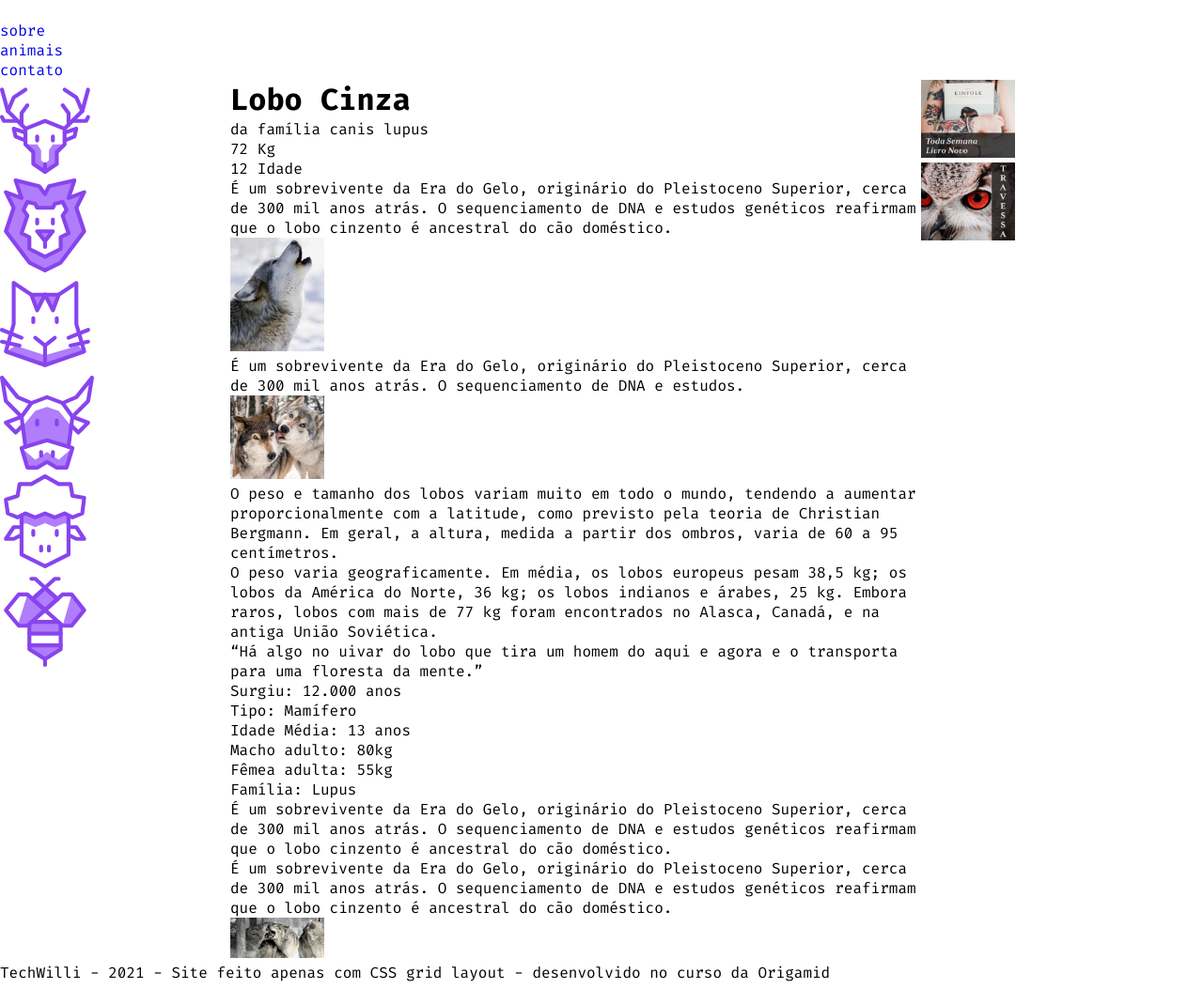
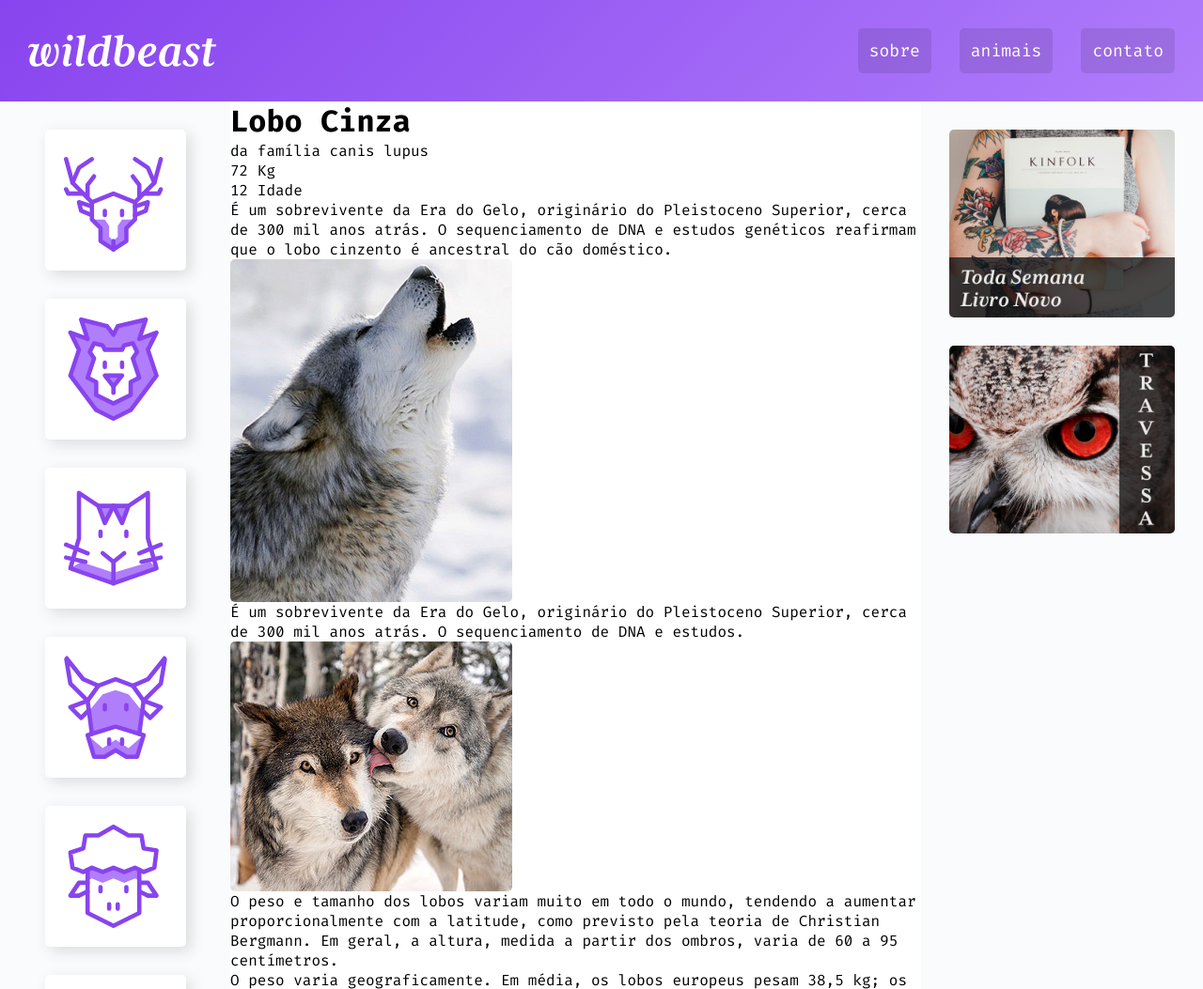
Before and after one commit to TechWilli/wildbeast-css-grid-layout, a plain HTML site: page index.html in a window 1280 px wide. Shown: the top 1053 px of the page at 94% size. Drawn offline with Linux system fonts and the light colour scheme.

Commit message:
Estiliza lateral de anúncios do site e footer

```diff
--- a/style/style.css
+++ b/style/style.css
@@ -1,4 +1,9 @@
 /* após finalização, aplicar opção para tema dark */
+:root {
+  --clean-gray: #FAFBFC;
+  --color-gradient: linear-gradient(135deg, #8844EE, #B07DFB);
+}
+
 * {
   box-sizing: border-box;
   margin: 0;
@@ -19,29 +24,101 @@
     'footer footer footer'
   ;
 }
-
+/* HEADER */
 .header {
   grid-area: header;
+  background: var(--color-gradient);
+  padding: 1.875rem;
+  display: grid;
+  grid-template-columns: 1fr auto;
+  align-items: center;
 }
 
+.logo {
+  max-width: 200px;
+}
+
+.header nav ul {
+  display: flex;
+  flex-wrap: wrap;
+}
+
+.header nav a {
+  display: block;
+  padding: 0.75rem;
+  color: white;
+  font-size: 1.125rem;
+  background-color: rgba(0, 0, 0, 0.1);
+  border-radius: 5px;
+  transition: 300ms;
+}
+
+.header nav a:hover {
+  background-color: rgba(0, 0, 0, 0.5);
+
+}
+
+/* li que vem depois de um elemento li. Dessa forma não fica a margin left no primeiro li tbm */
+.header li + li {
+  margin-left: 30px;
+}
+
+/* SIDENAV */
 .sidenav {
   grid-area: sidenav;
+  background-color: var(--clean-gray);
+  padding: 30px;
 }
 
+.sidenav li a {
+  display: block;
+  min-width: 60px;
+  max-width: 150px;
+  margin: 0 auto 30px auto;
+  background-color: white;
+  padding: 20px;
+  border-radius: 5px;
+  box-shadow: 5px 5px 15px 0px rgba(44, 44, 44, 0.15);
+  transition: 200ms ease-out;
+}
+
+.sidenav li a:hover {
+  background: #B07DFB;
+}
+
+/* CONTENT */
 .content {
   grid-area: content;
 }
 
+/* ANÚNCIOS */
 .anuncios {
   grid-area: anuncios;
+  display: grid;
+  grid-gap: 30px;
+  align-content: start; /* para nao deixar as linhas com tamanho cheio */
+  background-color: var(--clean-gray);
+  padding: 30px;
 }
 
+
+
+/* FOOTER */
 .footer {
   grid-area: footer;
+  background: var(--color-gradient);
+}
+
+.footer p {
+  color: #FFFFFF;
+  text-align: center;
+  padding: 30px;
 }
 
 img {
-  max-width: 100px;
+  display: block; /* para tirar o padding padrão que elas tem */
+  max-width: 100%;
+  border-radius: 5px;
 }
 
 /* estilização da barra de rolagem */
@@ -56,6 +133,6 @@ img {
 
 ::-webkit-scrollbar-thumb {
   border-radius: .35rem;
-  background-color: #B07DFB;
+  background-color: #8844EE;
   border: 3px solid rgb(220, 220, 220);
 }
```
